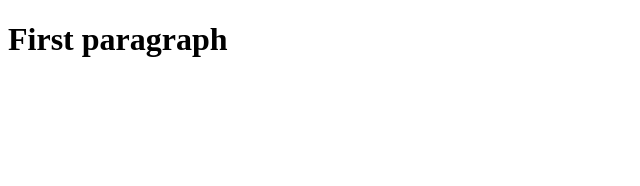
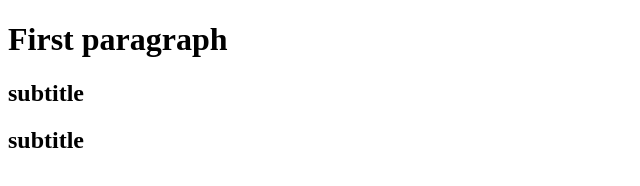
Before and after one commit to alemawit/Practice, a plain HTML site: page index.html in a window 1280 px wide. Shown: the whole page, without its empty margins (0-640 px from the left). Drawn offline with Linux system fonts and the light colour scheme.

Commit message:
new subtitle

```diff
--- a/index.html
+++ b/index.html
@@ -7,6 +7,7 @@
 </head>
 <body>
     <h1>First paragraph</h1>
-
+    <h2>subtitle</h2>
+    <h2>subtitle</h2>
 </body>
 </html>
```
